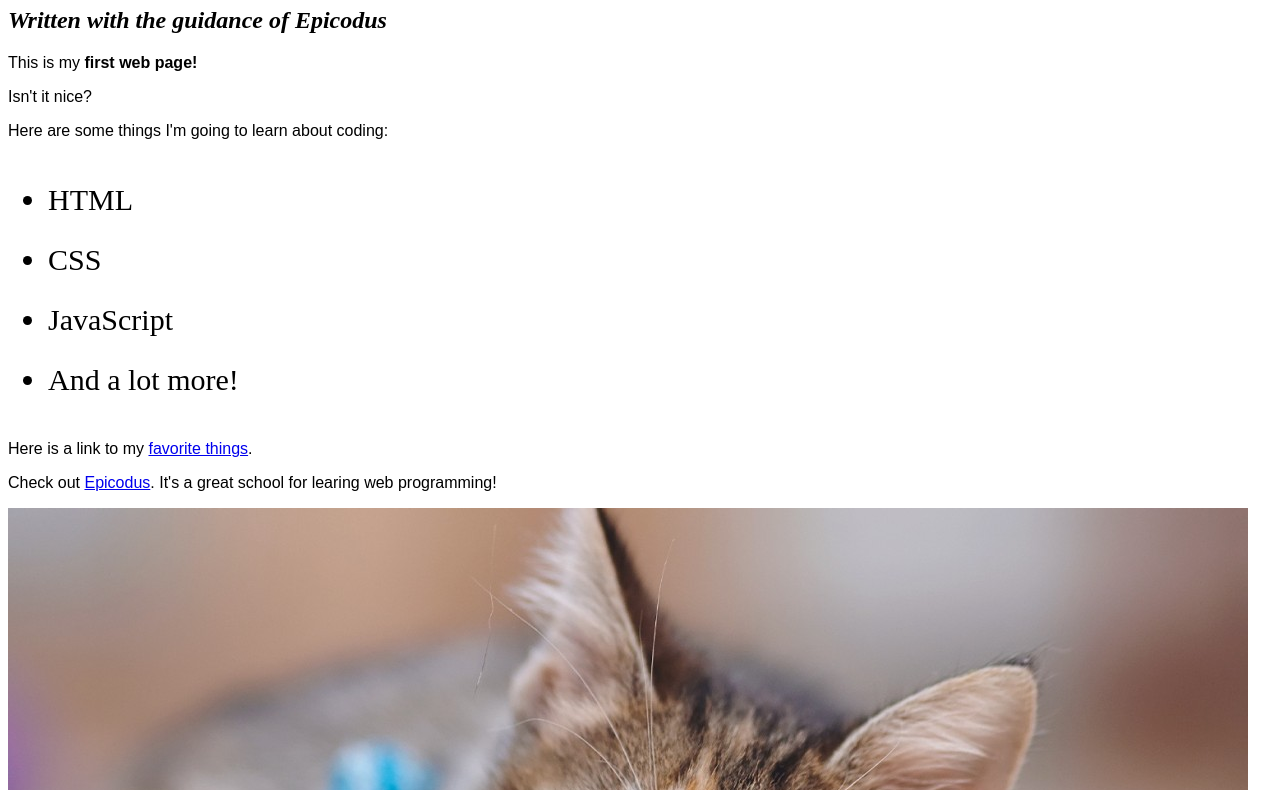
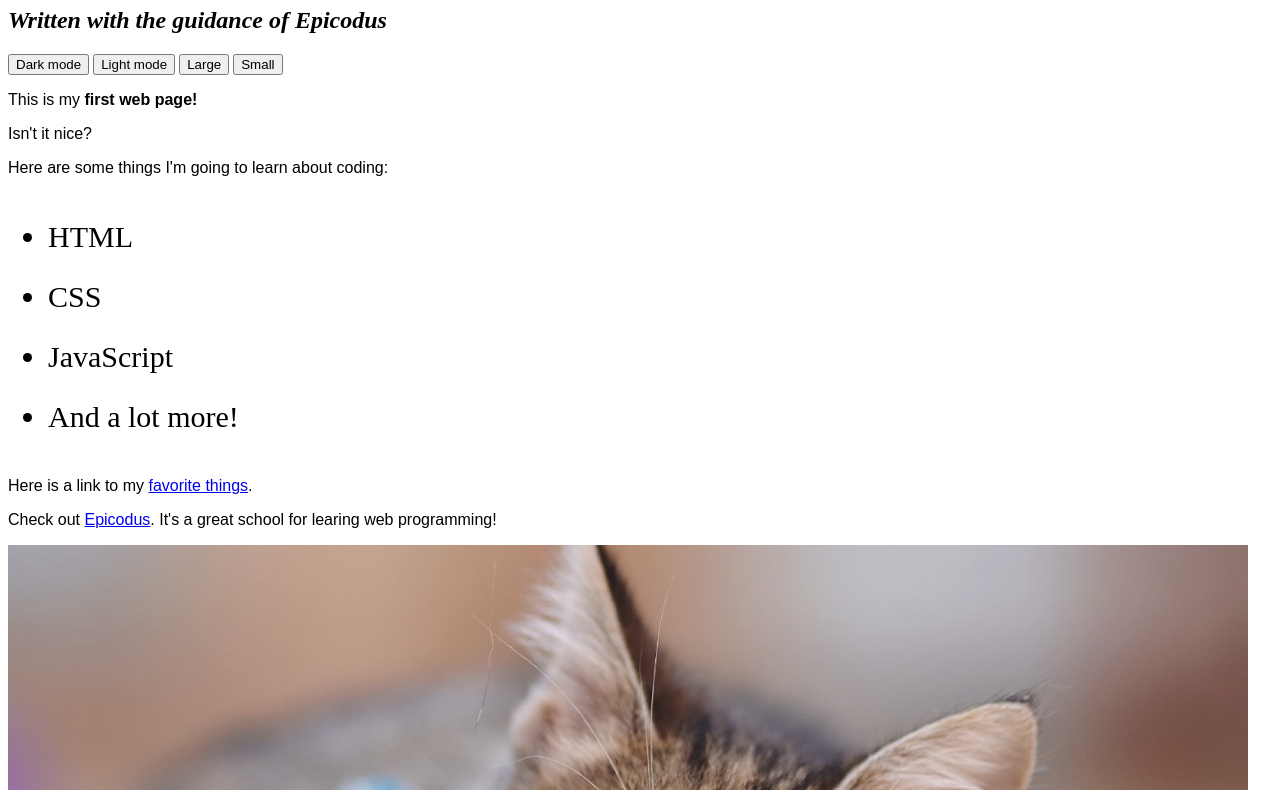
Before and after one commit to NickNguyen1990/my-first-webpage, a plain HTML site: page my-first-webpage.html in a window 1280 px wide. Shown: the part 73-863 px from the top of the page. Drawn offline with Linux system fonts and the light colour scheme.

Commit message:
added buttons

```diff
--- a/my-first-webpage.html
+++ b/my-first-webpage.html
@@ -2,11 +2,24 @@
 <html lang="en-US">
 <head>
   <link href="css/styles1.css" rel="stylesheet" type="text/css">
+  <script src="js\scripts.js"></script>
   <title>Web page #1!</title>
 </head>
 <body>
   <h1>My first web page</h1>
   <h2>Written with the guidance of <em>Epicodus</em></h2>
+  <button class="button1" type="button">
+    Dark mode
+  </button>
+  <button class="button2" type="button">
+    Light mode
+  </button>
+  <button class="button3" type="button">
+    Large
+  </button>
+  <button class="button4" type="button">
+    Small
+  </button>
 
   <p>This is my <strong>first web page!</strong></p>
   <p>Isn't it nice?</p>
```
